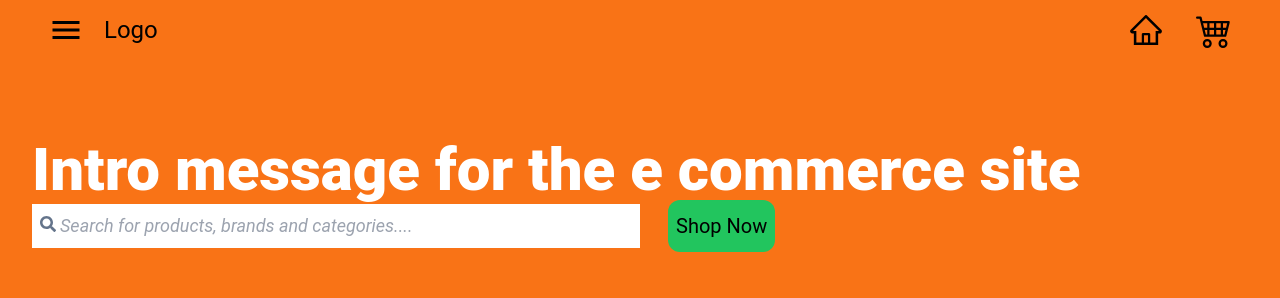
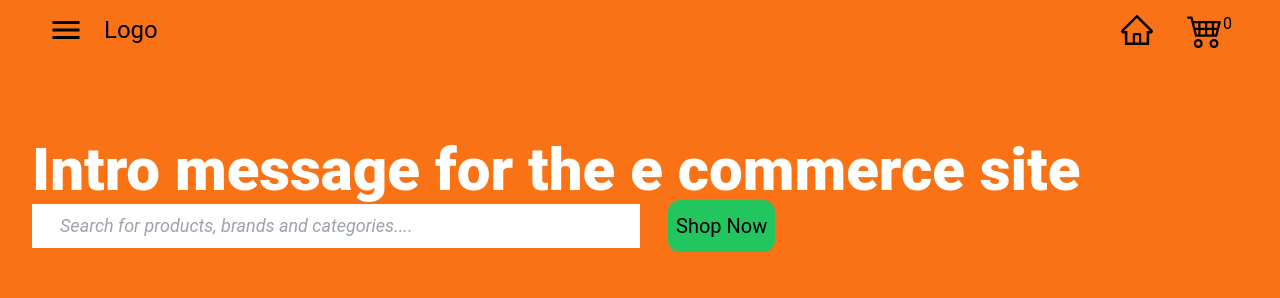
Before and after one commit to itsTari/e-store, a React (Vite) app: page / in a window 1280 px wide. Shown: the top 298 px of the page. Built offline with nearby package versions, Linux system fonts and the light colour scheme; no server answers.

Commit message:
edited the code

```diff
--- a/src/Pages/SearchPage.jsx
+++ b/src/Pages/SearchPage.jsx
@@ -1,12 +1,12 @@
 
 import { Link } from "react-router-dom";
-function SearchPage({showModal, toggle, filteredProducts}) {
+function SearchPage({showModal, search, toggle, filteredProducts}) {
 
   return (
     showModal &&(
-        <div className="p-5 w-1/3 absolute top-80 left-20 bg-white shadow-lg z-10">
+        <div className="p-5 w-1/3 absolute top-80 left-20 bg-white shadow-lg z-30">
         <div className="display">
-          {filteredProducts.map((item) => (
+          {filteredProducts.length==0 && search!="" ? <div>no products found</div> : (search=="" ? <div>type to start searching</div>: (filteredProducts.map((item) => (
             <Link to={`/detail/${item.id}`} className="p-2" key={item.id}>
                 <img
                   src={item.image}
@@ -17,7 +17,7 @@ function SearchPage({showModal, toggle, filteredProducts}) {
               <h3>{item.title}</h3>
               <h5>${item.price}</h5>
             </Link>
-          ))}
+          ))))}
         </div>
       </div>
     )
--- a/src/component/Hero.jsx
+++ b/src/component/Hero.jsx
@@ -26,9 +26,8 @@ function Hero() {
 
 const filteredProducts = products.filter((product) => {
     if (
-      product.image.toLowerCase().includes(search) ||
-      product.title.toLowerCase().includes(search) ||
-      product.category.toLowerCase().includes(search)
+    product.title.toLowerCase().includes(search) ||
+    product.category.toLowerCase().includes(search)
     ) {
       return product;
     }else{
@@ -53,7 +52,7 @@ const filteredProducts = products.filter((product) => {
               }}
               type="text"
               placeholder="Search for products, brands and categories...."
-              className=" italic w-full  px-7 py-2 outline-none text-lg"
+              className=" italic w-full z-30  px-7 py-2 outline-none text-lg"
             />
             </div>
             <button className="bg-green-500 rounded-xl text-xl px-2 py-3 hover:bg-green-700">
@@ -62,7 +61,8 @@ const filteredProducts = products.filter((product) => {
           </div>
         </div>
       </section>
-      <SearchPage showModal={showModal} toggle={toggle} filteredProducts={filteredProducts} />
+      <SearchPage search={search} showModal={showModal} toggle={toggle} filteredProducts={filteredProducts} />
+      <div onClick={()=>setShowModal(false)} className={`w-full h-[100svh] bg-black opacity-40 fixed top-0 z-20 ${showModal?"":"hidden"}`}></div>
     </>
   );
 }
--- a/src/component/Navbar.jsx
+++ b/src/component/Navbar.jsx
@@ -8,7 +8,7 @@ import { useContext} from 'react'
 import Sidebar from './Sidebar';
 
 function Navbar(){
-    const cartItems = useContext(CartContext)
+    const {cartItems} = useContext(CartContext)
     const [showSidebar, setShowSidebar] = useState(false)
     let menuRef = useRef()
     const toggle = () => {
```
